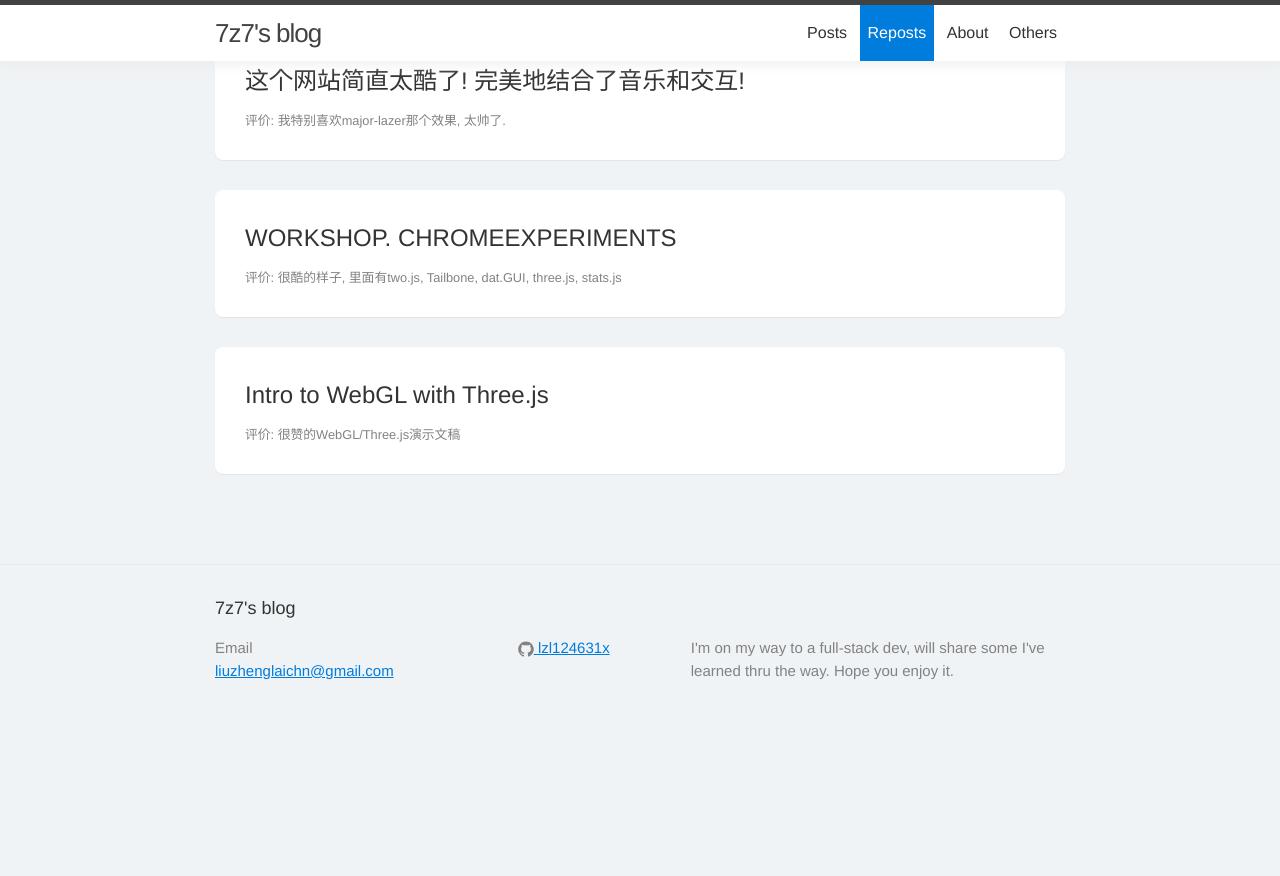
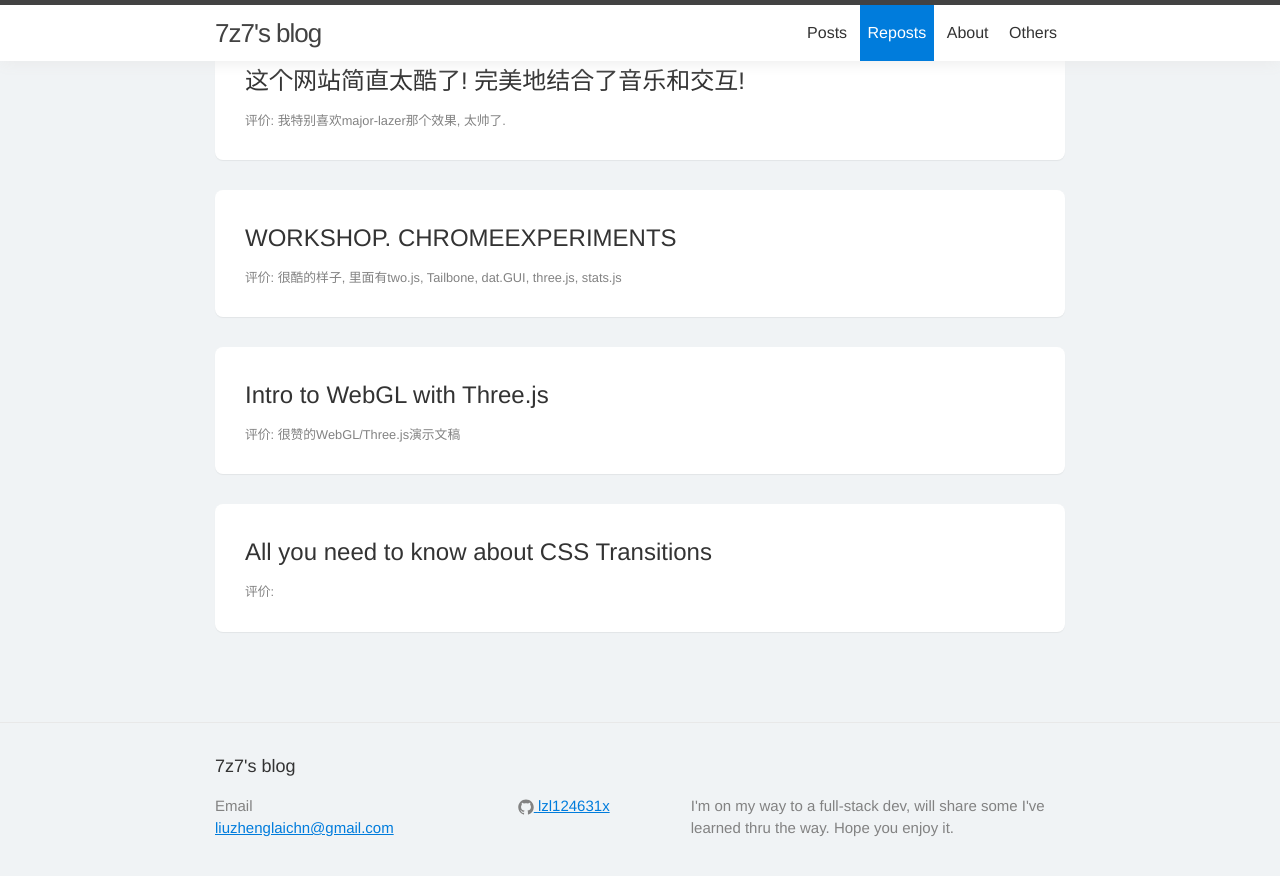
Before and after one commit to lzl124631x/lzl124631x.github.io, a Jekyll site: the page built from reposts.html, in a window 1280 px wide and 900 px high, scrolled down 966 px. Shown: the top 876 px of the window. Built offline with Jekyll 4.4.1, drawn with Linux system fonts in a browser that asks for light colours; before the commit the page ends 1708 px from its top, so only the background shows below that.

Commit message:
added 'All you need to know about CSS Transitions' to reposts

```diff
--- a/_data/reposts.yml
+++ b/_data/reposts.yml
@@ -32,3 +32,7 @@
   - title: Intro to WebGL with Three.js
     url: http://davidscottlyons.com/threejs/presentations/frontporch14/
   desc: "很赞的WebGL/Three.js演示文稿"
+- posts:
+  - title: All you need to know about CSS Transitions
+    url: https://blog.alexmaccaw.com/css-transitions
+  - desc: "看boostrap/transition.js时看到的, 不错的有关transition的文章"
```
